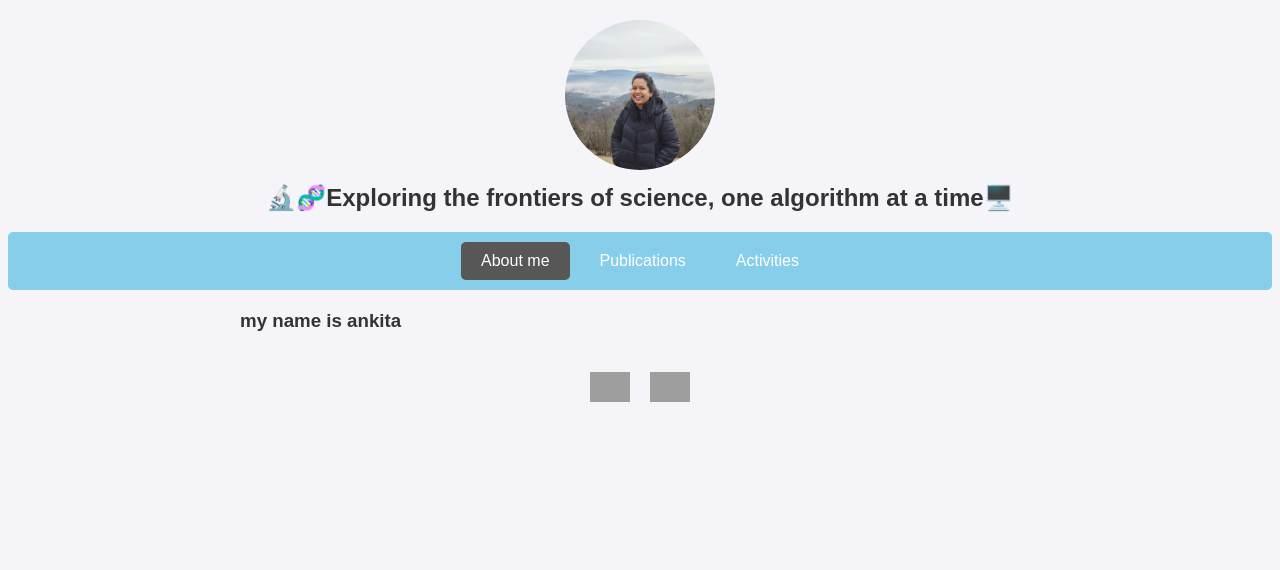
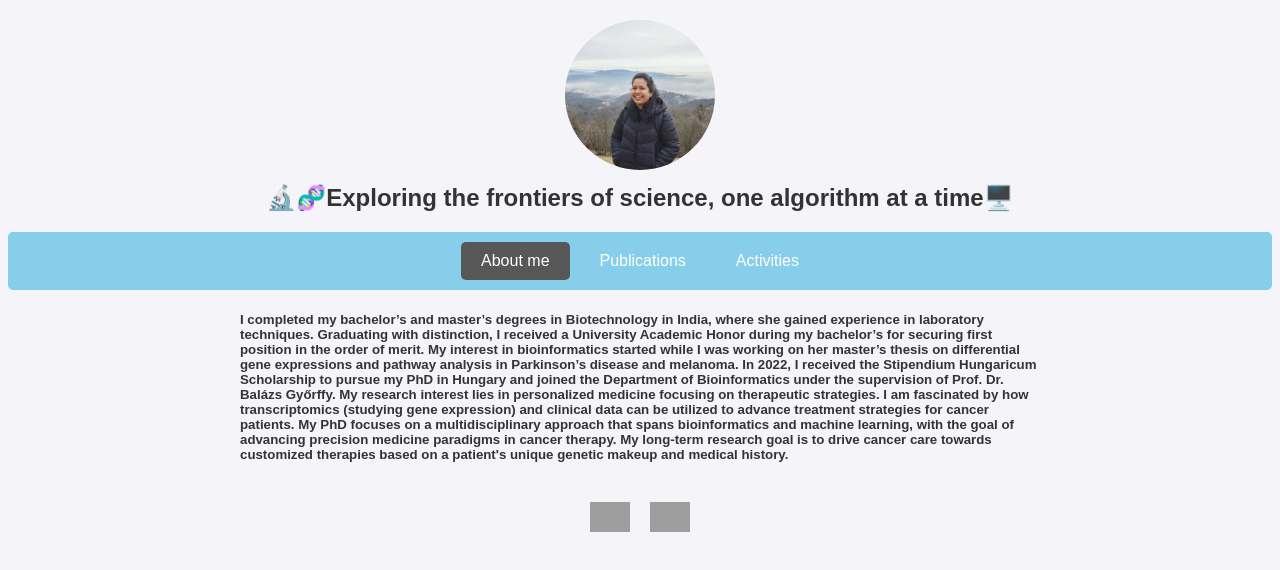
Before and after one commit to ankitamurmu/ankitamurmu.github.io, a plain HTML site: page index.html in a window 1280 px wide. Drawn offline with Linux system fonts and the light colour scheme; grey boxes are pictures that could not be loaded.

Commit message:
Update index.html

```diff
--- a/index.html
+++ b/index.html
@@ -96,17 +96,25 @@
 
     <main>
         <section id="About me" class="tab-content active">
-            <h3>my name is ankita</h3>
+            <h5> I completed my bachelor’s and master’s degrees in Biotechnology in India, where she gained experience in laboratory techniques.
+			Graduating with distinction, I received a University Academic Honor during my bachelor’s for securing first position in the order of merit.
+			My interest in bioinformatics started while I was working on her master’s thesis on differential gene expressions and pathway analysis in Parkinson’s disease and melanoma.
+
+			In 2022, I received the Stipendium Hungaricum Scholarship to pursue my PhD in Hungary and joined the Department of Bioinformatics under the supervision of Prof. Dr. Balázs Győrffy.
+			My research interest lies in personalized medicine focusing on therapeutic strategies. I am fascinated by how transcriptomics (studying gene expression) and clinical data can be utilized to advance treatment strategies for cancer patients.
+			My PhD focuses on a multidisciplinary approach that spans bioinformatics and machine learning, with the goal of advancing precision medicine paradigms in cancer therapy.
+
+			My long-term research goal is to drive cancer care towards customized therapies based on a patient's unique genetic makeup and medical history.</h5>
             <p> </p>
         </section>
 
         <section id="Publications" class="tab-content">
-            <h2>Publications</h2>
+            <h2> </h2>
             <p> </p>
         </section>
 
         <section id="Activities" class="tab-content">
-            <h2>Activities</h2>
+            <h2> </h2>
             <p> </p>
         </section>
 
```
